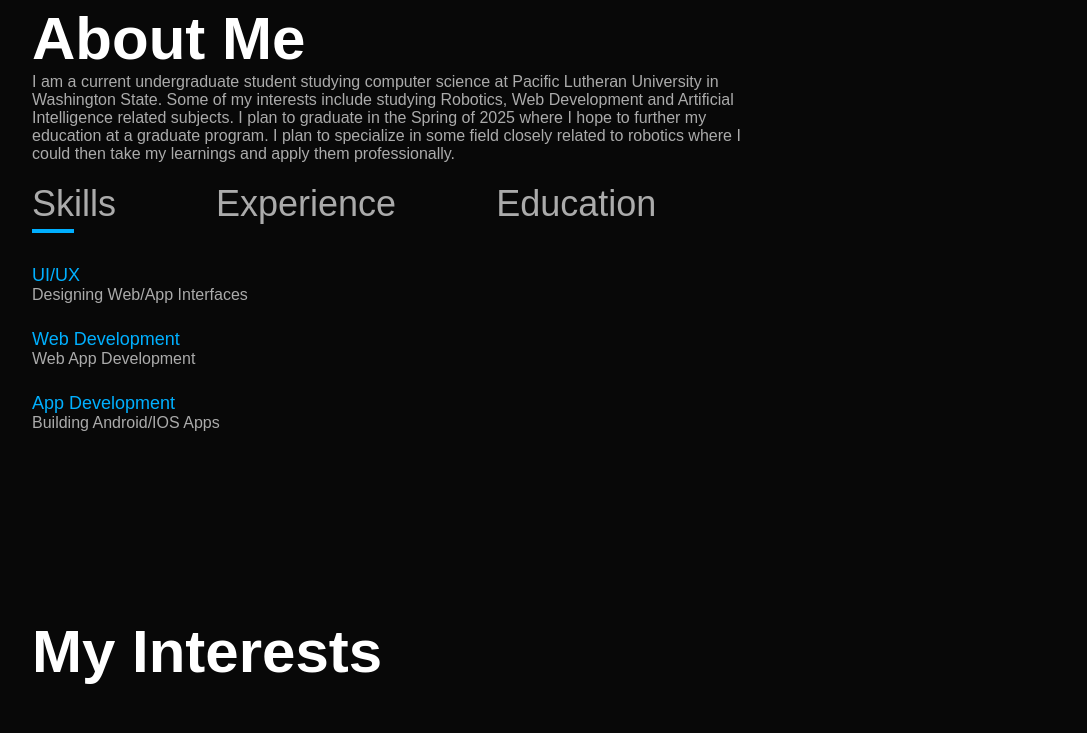
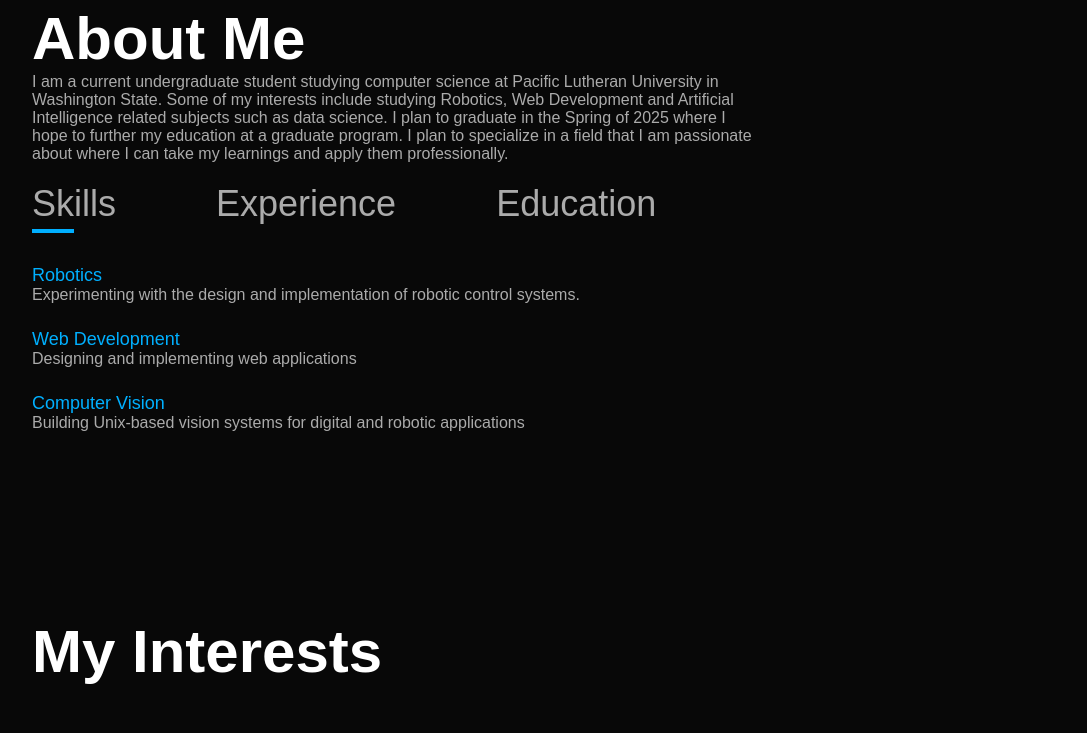
Before and after one commit to BradenBrooker/BradenBrooker.github.io, a plain HTML site: page index.html in a window 1280 px wide. Shown: the part 1469-2202 px from the top of the page, without its empty margins (96-1183 px from the left). Drawn offline with Linux system fonts and the light colour scheme.

Commit message:
Updated personal info

```diff
--- a/index.html
+++ b/index.html
@@ -41,9 +41,9 @@
             <div class="about-col-2">
                 <h1 class="sub-title">About Me</h1>
                 <p> I am a current undergraduate student studying computer science at Pacific Lutheran University in Washington State.
-                    Some of my interests include studying Robotics, Web Development and Artificial Intelligence related subjects. I plan
-                    to graduate in the Spring of 2025 where I hope to further my education at a graduate program. I plan to specialize
-                    in some field closely related to robotics where I could then take my learnings and apply them professionally.
+                    Some of my interests include studying Robotics, Web Development and Artificial Intelligence related subjects such
+                    as data science. I plan to graduate in the Spring of 2025 where I hope to further my education at a graduate program.
+                    I plan to specialize in a field that I am passionate about where I can take my learnings and apply them professionally.
                 </p>
 
                 <div class="tab-titles">
@@ -53,24 +53,24 @@
                 </div>
                 <div class="tab-contents active-tab" id="skills">
                     <ul>
-                        <li><span>UI/UX</span><br>Designing Web/App Interfaces</li>
-                        <li><span>Web Development</span><br>Web App Development</li>
-                        <li><span>App Development</span><br>Building Android/IOS Apps</li>
+                        <li><span>Robotics</span><br>Experimenting with the design and implementation of robotic control systems.</li>
+                        <li><span>Web Development</span><br>Designing and implementing web applications</li>
+                        <li><span>Computer Vision</span><br>Building Unix-based vision systems for digital and robotic applications</li>
                     </ul>
                 </div>
 
                 <div class="tab-contents" id="experience">
                     <ul>
-                        <li><span>2024</span><br>Student Research - School??????</li>
+                        <!-- <li><span>2024</span><br>Student Research - School??????</li> -->
+                        <li><span>2023-2024</span><br>Teaching Assistant - Pacific Lutheran University - Computer Architecture</li>
                         <li><span>2023</span><br>Software Engineer Internship - Agility Robotics - Perception Team Intern</li>
-                        <li><span>2023</span><br>Teaching Assistant - Pacific Lutheran University - Computer Architecture</li>
                     </ul>
                 </div>
 
                 <div class="tab-contents" id="education">
                     <ul>
-                        <li><span>2025-</span><br>Grad School???</li>
-                        <li><span>2022-2025</span><br>Web App Development</li>
+                        <!-- <li><span>2025-</span><br>Grad School???</li> -->
+                        <li><span>2022-2025</span><br>Bachelor's of Science -- Computer Science, Pacific Lutheran University <br> Minor in Data Science</li>
                         <li><span>2020-2022</span><br>Associate of Arts -- General Studies, Tacoma Community College</li>
                     </ul>
                 </div>
```
